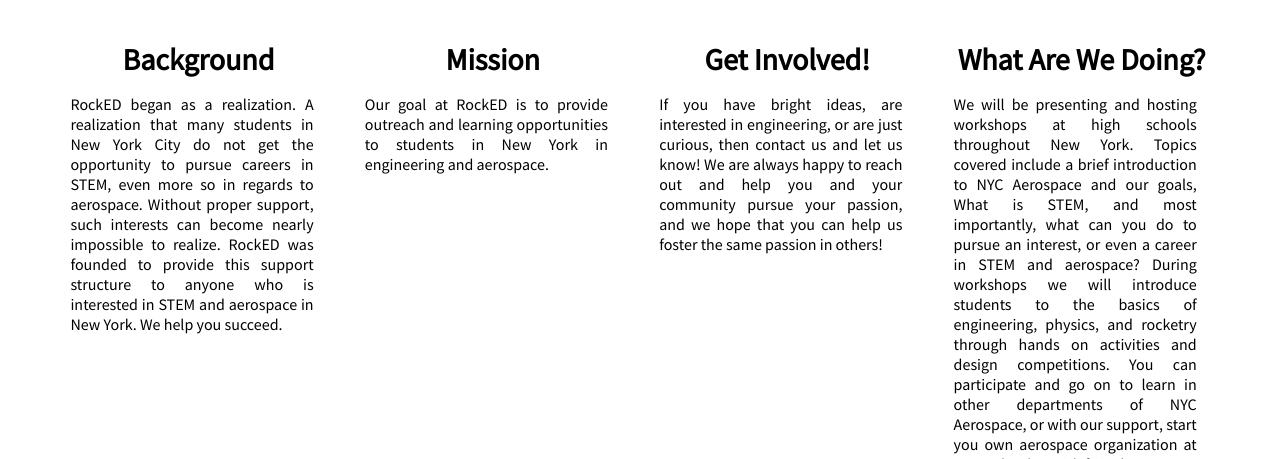
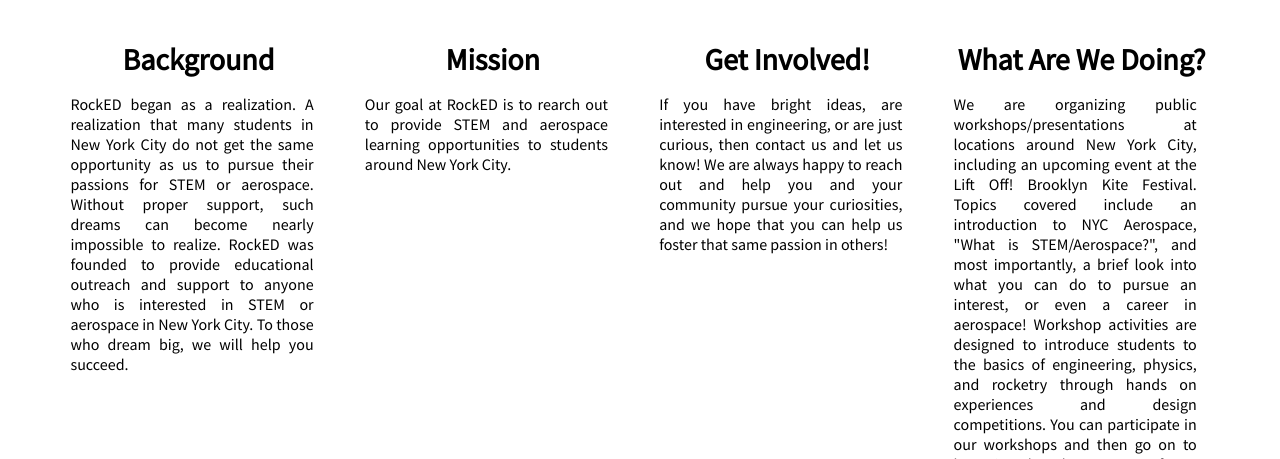
Before and after one commit to leonmaksin/NYC_Aerospace, a Flask app: page /rocked in a window 1280 px wide. Shown: the part 665-1124 px from the top of the page. Run offline with Flask 2, Linux system fonts and the light colour scheme.

Commit message:
Update rocked.html

```diff
--- a/templates/rocked.html
+++ b/templates/rocked.html
@@ -6,7 +6,7 @@
 {% block main %}
 <div id="rocked-splash" class="splash-screen column-end-flex" style="display: -webkit-flex; display: -ms-flexbox; display: flex;">
     <div class="splash-info-holder full-width column-end-flex">
-        <div class="splash-header full-width center-row-flex" style="color: #383736"><h1>One small step to learning, a giant leap to the future</h1></div>
+        <div class="splash-header full-width center-row-flex" style="color: #383736"><h1>If just one person leaves us inspired, we've made our leap for mankind.</h1></div>
         <div class="center-row-flex full-width">
             <a href="/join" style="text-decoration: none;"><div class="dark splash-button">Join</div></a>
         </div>
@@ -17,25 +17,25 @@
   <div class="mission-holder column-start-flex" style="height: 45vh">
     <div class="mission-title center-row-flex"><h1>Background</h1></div>
     <div class="mission-content-holder start-row-flex">
-        <p class="mission-content mission-p">RockED began as a realization. A realization that many students in New York City do not get the opportunity to pursue careers in STEM, even more so in regards to aerospace. Without proper support, such interests can become nearly impossible to realize. RockED was founded to provide this support structure to anyone who is interested in STEM and aerospace in New York. We help you succeed.</p>
+        <p class="mission-content mission-p">RockED began as a realization. A realization that many students in New York City do not get the same opportunity as us to pursue their passions for STEM or aerospace. Without proper support, such dreams can become nearly impossible to realize. RockED was founded to provide educational outreach and support to anyone who is interested in STEM or aerospace in New York City. To those who dream big, we will help you succeed.</p>
     </div>
   </div>
   <div class="mission-holder column-start-flex" style="height: 45vh">
     <div class="mission-title center-row-flex"><h1>Mission</h1></div>
     <div class="mission-content-holder start-row-flex">
-        <p class="mission-content mission-p">Our goal at RockED is to provide outreach and learning opportunities to students in New York in engineering and aerospace.</p>
+        <p class="mission-content mission-p">Our goal at RockED is to rearch out to provide STEM and aerospace learning opportunities to students around New York City.</p>
     </div>
   </div>
   <div class="mission-holder column-start-flex" style="height: 45vh">
     <div class="mission-title center-row-flex"><h1>Get Involved!</h1></div>
     <div class="mission-content-holder start-row-flex">
-        <p class="mission-content mission-p">If you have bright ideas, are interested in engineering, or are just curious, then contact us and let us know! We are always happy to reach out and help you and your community pursue your passion, and we hope that you can help us foster the same passion in others!</p>
+        <p class="mission-content mission-p">If you have bright ideas, are interested in engineering, or are just curious, then contact us and let us know! We are always happy to reach out and help you and your community pursue your curiosities, and we hope that you can help us foster that same passion in others!</p>
     </div>
   </div>
   <div class="mission-holder column-start-flex" style="height: 45vh">
     <div class="mission-title center-row-flex">What Are We Doing?</div>
     <div class="mission-content-holder start-row-flex">
-        <p class="mission-content mission-p">We will be presenting and hosting workshops at high schools throughout New York. Topics covered include a brief introduction to NYC Aerospace and our goals, What is STEM, and most importantly, what can you do to pursue an interest, or even a career in STEM and aerospace? During workshops we will introduce students to the basics of engineering, physics, and rocketry through hands on activities and design competitions. You can participate and go on to learn in other departments of NYC Aerospace, or with our support, start you own aerospace organization at your school or with friends!</p>
+        <p class="mission-content mission-p">We are organizing public workshops/presentations at locations around New York City, including an upcoming event at the Lift Off! Brooklyn Kite Festival. Topics covered include an introduction to NYC Aerospace, "What is STEM/Aerospace?", and most importantly, a brief look into what you can do to pursue an interest, or even a career in aerospace! Workshop activities are designed to introduce students to the basics of engineering, physics, and rocketry through hands on experiences and design competitions. You can participate in our workshops and then go on to learn in other departments of NYC Aerospace, or with our support, start you own aerospace organization at your school or with friends! Be sure to add your team to the NYC Aerospace network!</p>
     </div>
   </div>
 </div>
```
